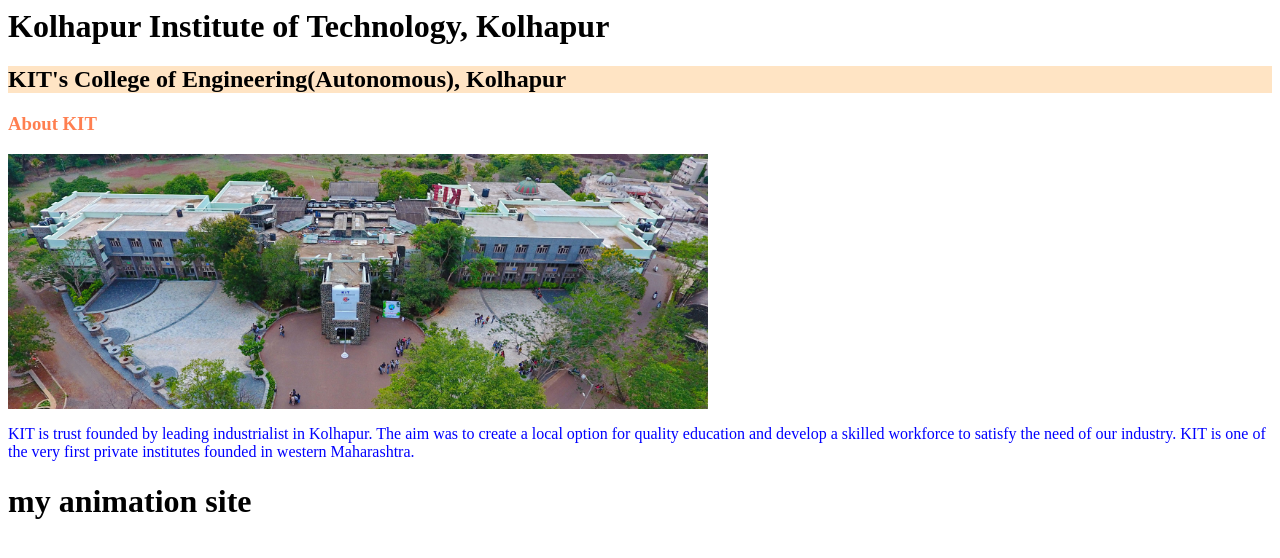
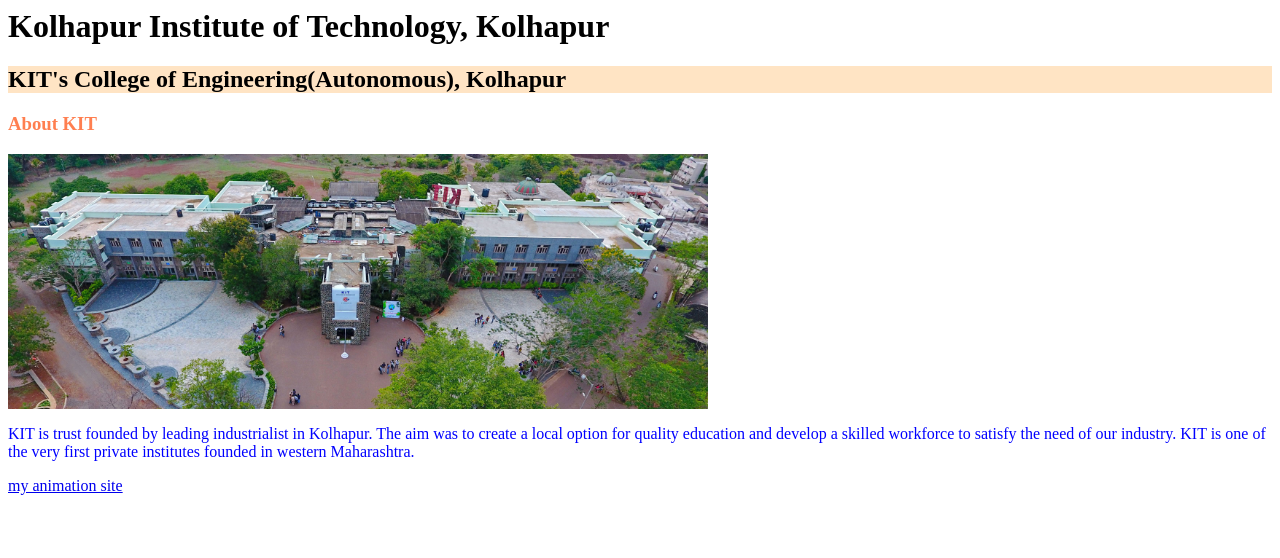
Before and after one commit to patilsameer/animation, a plain HTML site: page index.html in a window 1280 px wide. Drawn offline with Linux system fonts and the light colour scheme.

Commit message:
using <a > tag for url

```diff
--- a/index.html
+++ b/index.html
@@ -7,5 +7,5 @@
     local option for quality education and develop a skilled workforce to satisfy the need of our industry.
     KIT is one of the very first private institutes founded in western Maharashtra.
   </P>
-<h1 href="https://github.com/patilsameer/animation/blob/master/nodejs/index.html"> my animation site</h1>
+<a href="https://github.com/patilsameer/animation/blob/master/nodejs/index.html"> my animation site</a1>
   <script src="first.js"></script>
```
